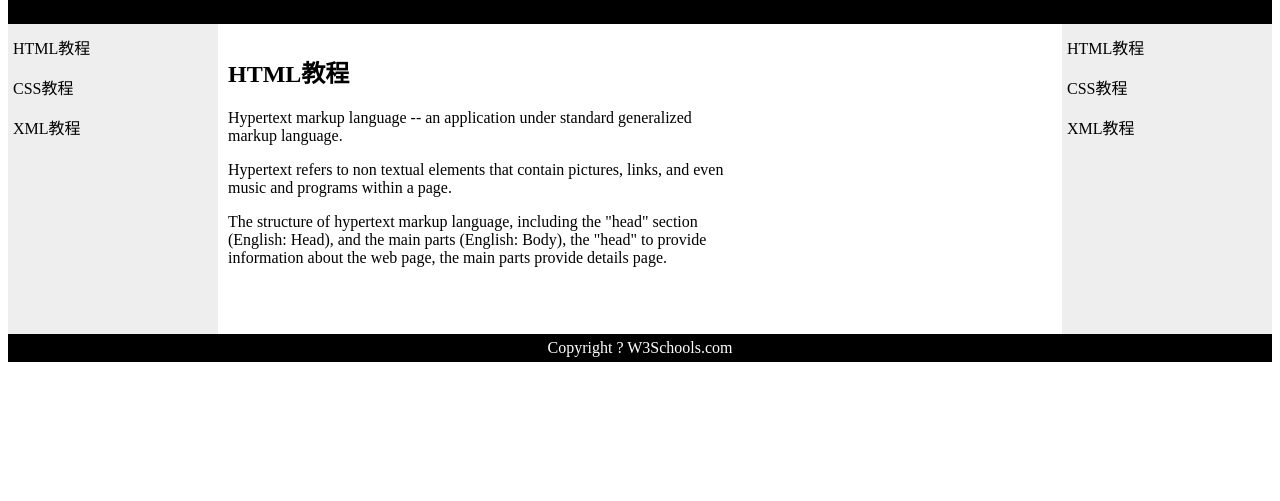
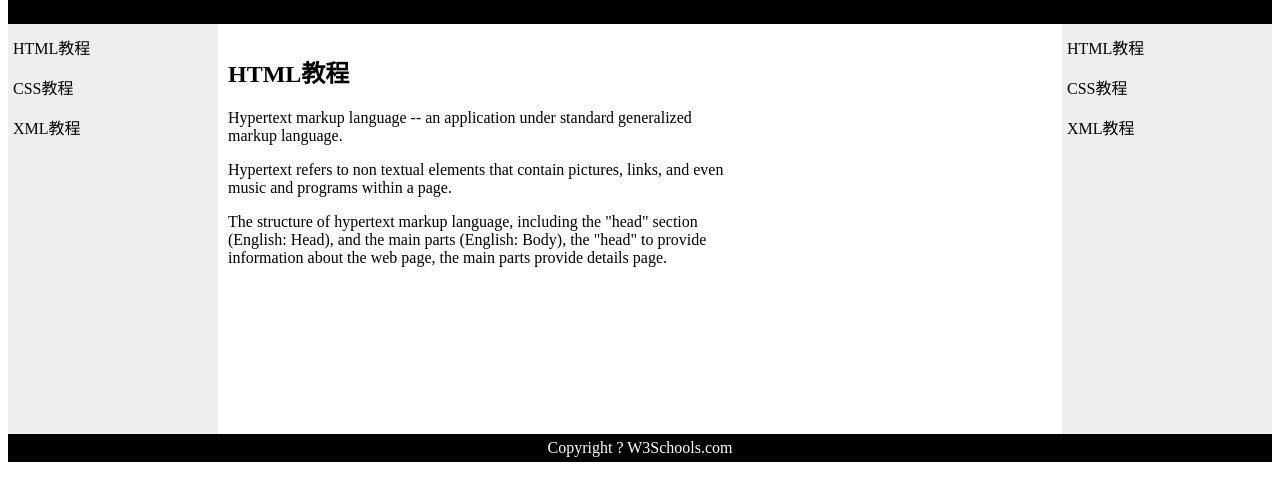
Before and after one commit to hydees/zoe, a plain HTML site: page index.html in a window 1280 px wide. Shown: the part 83-584 px from the top of the page. Drawn offline with Linux system fonts and the light colour scheme.

Commit message:
Update index.html

```diff
--- a/index.html
+++ b/index.html
@@ -12,7 +12,7 @@
 #nav {
     line-height:40px;
     background-color:#eeeeee;
-    height:300px;
+    height:400px;
     width:200px;
     float:left;
     padding:5px;
@@ -20,7 +20,7 @@
 #nav2 {
     line-height:40px;
     background-color:#eeeeee;
-    height:300px;
+    height:400px;
     width:200px;
     float:right;
     padding:5px;
```
